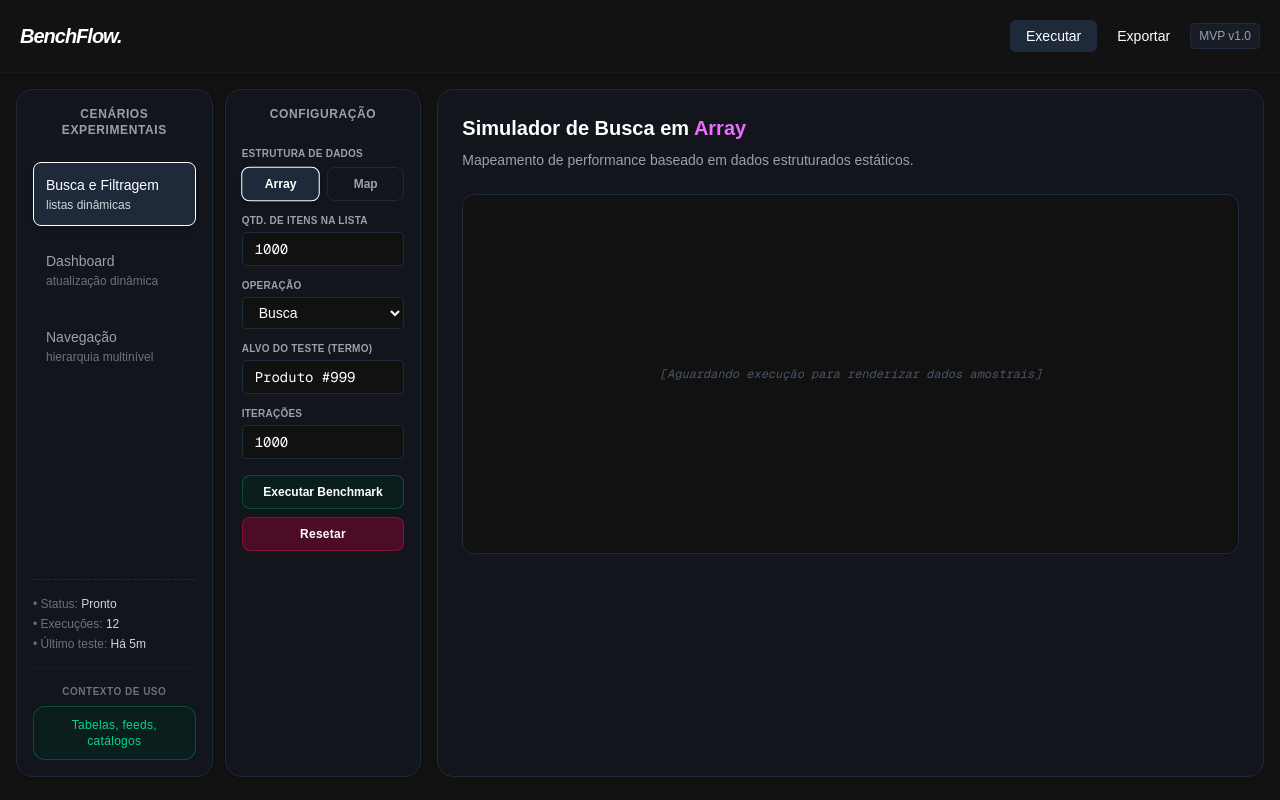
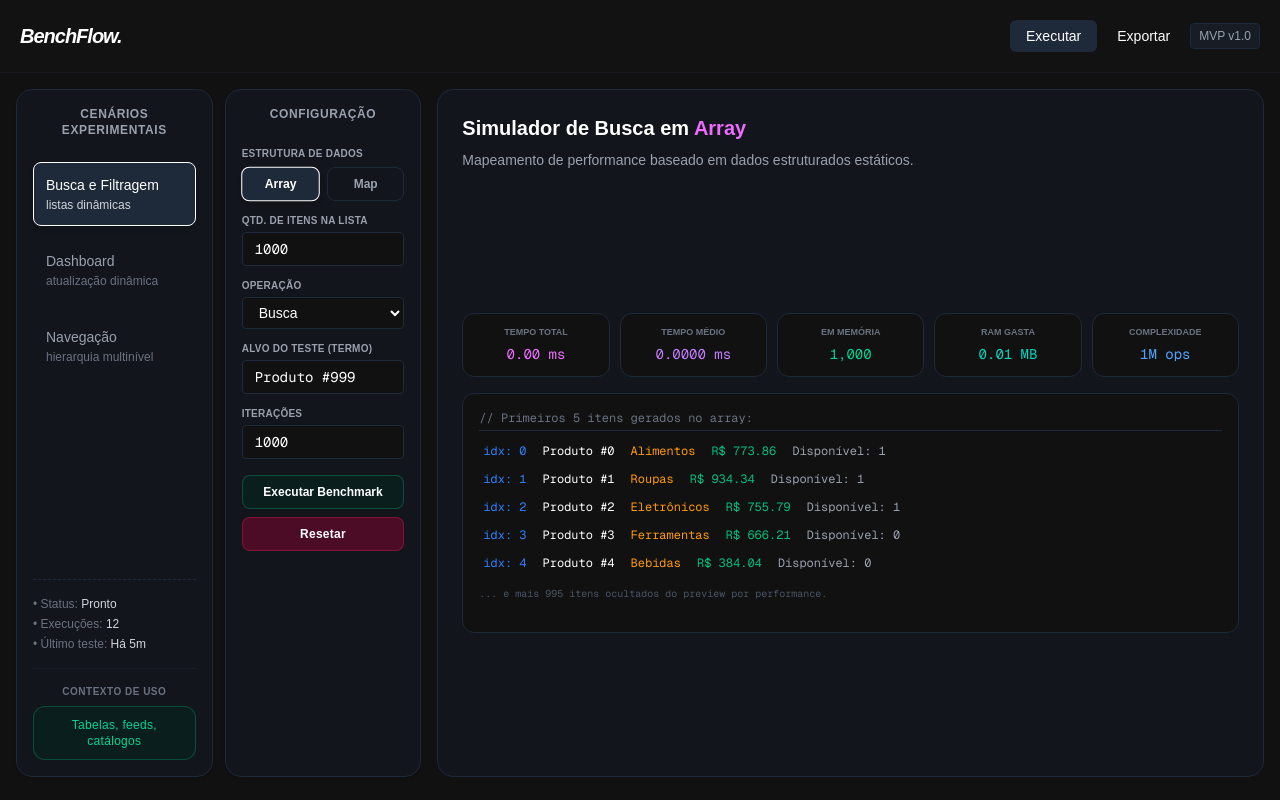
Before and after one commit to Gabb83/benchflow, a Next.js app: page / in a window 1280 px wide. Both pictures are taken after a click on the button "Executar". Built offline with nearby package versions, Linux system fonts and the light colour scheme.

Commit message:
feat: começada seção do cenário 2

```diff
--- a/app/page.tsx
+++ b/app/page.tsx
@@ -5,12 +5,25 @@ import { Registro, geracaoDeDados } from "@/src/utils/generateData";
 
 type CenarioId = 'busca' | 'dashboard' | 'navegacao';
 type EstruturaId = 'array' | 'map';
+type EstruturaDashboardId = 'array' | 'map' | 'fila';
 
 interface Cenario {
   id: CenarioId;
   titulo: string;
   subtitulo: string;
   contexto?: string;
+}
+
+interface PerformanceMemory {
+  jsHeapSizeLimit: number;
+  totalJSHeapSize: number;
+  usedJSHeapSize: number;
+}
+
+declare global {
+  interface Performance {
+    memory?: PerformanceMemory;
+  }
 }
 
 export default function Home() {
@@ -22,12 +35,18 @@ export default function Home() {
     { id: 'navegacao', titulo: 'Navegação', subtitulo: 'hierarquia multinível', contexto: 'Menus multiníveis e estruturas DOM' },
   ];
 
+  // Configurações do Cenário 1 (Busca)
   const [estrutura, setEstrutura] = useState<EstruturaId>('array');
   const [qtdItens, setQtdItens] = useState<number>(1000);
   const [operacao, setOperacao] = useState<string>('Busca');
   const [iteracoes, setIteracoes] = useState<number>(1000);
   const [termoBusca, setTermoBusca] = useState<string>("Produto #999");
 
+  // Configurações do Cenário 2 (Dashboard)
+  const [estruturaDashboard, setEstruturaDashboard] = useState<EstruturaDashboardId>('array');
+  const [frequenciaMs, setFrequenciaMs] = useState<number>(500);
+
+  // Estados globais de monitoramento do Benchmark
   const [dadosGerados, setDadosGerados] = useState<Registro[]>([]);
   const [tempoExecucao, setTempoExecucao] = useState<number | null>(null);
   const [memoriaConsumida, setMemoriaConsumida] = useState<number | null>(null);
@@ -98,6 +117,7 @@ export default function Home() {
   const resetarBenchmark = () => {
     setDadosGerados([]);
     setTempoExecucao(null);
+    setMemoriaConsumida(null);
   };
 
   return (
@@ -107,7 +127,7 @@ export default function Home() {
           <h1 className="text-xl font-black tracking-tighter italic">BenchFlow.</h1>
         </div>
         <div className="flex flex-row items-center justify-between gap-5">
-          <button className="bg-[#1e2939] hover:bg-[#2b3a50] px-4 py-1.5 rounded-md text-sm font-medium transition-colors">Executar</button>
+          <button onClick={lidarComExecucao} disabled={isRodando} className="bg-[#1e2939] hover:bg-[#2b3a50] disabled:opacity-50 px-4 py-1.5 rounded-md text-sm font-medium transition-colors cursor-pointer">Executar</button>
           <button className="text-sm font-medium hover:text-gray-300 transition-colors">Exportar</button>
           <p className="text-xs bg-[#1e2939]/50 text-gray-400 px-2 py-1 rounded border border-[#1e2939]">MVP v1.0</p>
         </div>
@@ -144,7 +164,7 @@ export default function Home() {
             </div>
 
             <div className="border-t border-dashed border-[#1e2939] pt-4 text-xs text-gray-500 space-y-1">
-              <p>• Status: <span className="text-gray-300">Pronto</span></p>
+              <p>• Status: <span className="text-gray-300">{isRodando ? 'Processando' : 'Pronto'}</span></p>
               <p>• Execuções: <span className="text-gray-300">12</span></p>
               <p>• Último teste: <span className="text-gray-300">Há 5m</span></p>
               <div className="border-t border-[#1e2939]/50 pt-4 mt-4">
@@ -216,7 +236,7 @@ export default function Home() {
                     <select
                       value={operacao}
                       onChange={(e) => setOperacao(e.target.value)}
-                      className="w-full bg-[#111] border border-[#1e2939] rounded px-3 py-1.5 text-sm text-white outline-none cursor-pointer"
+                      className="w-full bg-[#111] border border-[#1e2939] rounded px-3 py-1.5 text-sm text-white outline-none cursor-pointer p-1"
                     >
                       <option value="Busca">Busca</option>
                       <option value="Filtragem">Filtragem</option>
@@ -253,7 +273,7 @@ export default function Home() {
                       type="button"
                       disabled={isRodando}
                       onClick={lidarComExecucao}
-                      className="w-full bg-emerald-950/40 border border-emerald-500/30 hover:bg-[#253347] disabled:opacity-50 text-white text-xs font-semibold py-2 px-4 rounded-lg transition-colors cursor-pointer"
+                      className="w-full bg-emerald-950/40 border border-emerald-500/30 hover:bg-emerald-900/60 disabled:opacity-50 text-white text-xs font-semibold py-2 px-4 rounded-lg transition-colors cursor-pointer"
                     >
                       {isRodando ? 'Processando...' : 'Executar Benchmark'}
                     </button>
@@ -262,24 +282,90 @@ export default function Home() {
                       <button
                         type="button"
                         onClick={resetarBenchmark}
-                        className="bg-rose-800/40 border border-rose-500/30 text-white text-xs font-semibold tracking-wide py-2 px-3 rounded-lg transition-all cursor-pointer"
+                        className="bg-rose-800/40 border border-rose-500/30 hover:bg-rose-900/40 text-white text-xs font-semibold tracking-wide py-2 px-3 rounded-lg transition-all cursor-pointer"
                       >
                         Resetar
                       </button>
-                      {/* <button
-                        type="button"
-                        className="bg-fuchsia-700 hover:bg-fuchsia-600 text-white text-xs font-semibold py-2 px-3 rounded-lg transition-colors shadow-lg shadow-fuchsia-900/20 cursor-pointer"
-                      >
-                        Comparar
-                      </button> */}
                     </div>
                   </div>
                 </div>
               )}
               {cenarioAtivo === 'dashboard' && (
+                <div className="space-y-3 animate-[fadeIn_0.2s_ease-out]">
+                  <div>
+                    <label className="block text-[10px] font-bold text-gray-400 uppercase tracking-wide mb-1">INTERVALO DE ATUALIZAÇÃO</label>
+                    <select
+                      value={frequenciaMs}
+                      onChange={(e) => setFrequenciaMs(Number(e.target.value))}
+                      className="w-full bg-[#111] border border-[#1e2939] rounded px-3 py-1.5 text-sm text-white outline-none cursor-pointer p-1"
+                    >
+                      <option value={50}>50ms</option>
+                      <option value={100}>100ms</option>
+                      <option value={500}>500ms</option>
+                      <option value={1000}>1000ms</option>
+                    </select>
+                  </div>
+
                   <div className="space-y-3">
-                  <label className="block text-xs font-semibold text-gray-400">INTERVALO DE ATUALIZAÇÃO</label>
-                  <input type="text" defaultValue="500ms" className="w-full bg-[#111] border border-[#1e2939] rounded px-3 py-1.5 text-sm" />
+                    <label className="block text-[10px] font-bold text-gray-400 uppercase tracking-wide">Estrutura do Painel</label>
+                    <div className="grid grid-cols-3 gap-1.5">
+                      {(['array', 'map', 'fila'] as EstruturaDashboardId[]).map((est) => (
+                        <button
+                          key={est}
+                          type="button"
+                          onClick={() => setEstruturaDashboard(est)}
+                          className={`text-[11px] font-semibold py-2 px-1 rounded-lg transition-all capitalize border cursor-pointer ${
+                            estruturaDashboard === est
+                              ? 'bg-[#1e2939] border-white text-white shadow-md scale-[1.02]'
+                              : 'bg-transparent border-[#1e2939] text-gray-400 hover:bg-[#1e2939]/30'
+                          }`}
+                        >
+                          {est}
+                        </button>
+                      ))}
+                    </div>
+                    <div>
+                      <label className="block text-[10px] font-bold text-gray-400 uppercase tracking-wide mb-1">VOLUME DE ATUALIZAÇÃO</label>
+                      <input
+                        type="text"
+                        inputMode="numeric"
+                        value={qtdItens}
+                        onChange={(e) => validarApenasNumeros(e.target.value, setQtdItens)}
+                        className="w-full bg-[#111] border border-[#1e2939] focus:border-gray-400 rounded px-3 py-1.5 text-sm text-white font-mono outline-none transition-colors"
+                      />
+                    </div>
+                    <div>
+                      <label className="block text-[10px] font-bold text-gray-400 uppercase tracking-wide mb-1">TAMANHO DO BUFFER</label>
+                      <input
+                        type="text"
+                        inputMode="numeric"
+                        value={qtdItens}
+                        onChange={(e) => validarApenasNumeros(e.target.value, setQtdItens)}
+                        className="w-full bg-[#111] border border-[#1e2939] focus:border-gray-400 rounded px-3 py-1.5 text-sm text-white font-mono outline-none transition-colors"
+                      />
+                    </div>
+                  </div>
+
+                  <div className="pt-1 space-y-2">
+                    <button
+                      type="button"
+                      disabled={isRodando}
+                      onClick={lidarComExecucao}
+                      className="w-full bg-emerald-950/40 border border-emerald-500/30 hover:bg-emerald-900/60 disabled:opacity-50 text-white text-xs font-semibold py-2 px-4 rounded-lg transition-colors cursor-pointer"
+                    >
+                      {isRodando ? 'Processando...' : 'Executar Benchmark'}
+                    </button>
+
+                    <div className="grid grid-cols-1 gap-2">
+                      <button
+                        type="button"
+                        onClick={resetarBenchmark}
+                        className="bg-rose-800/40 border border-rose-500/30 hover:bg-rose-900/40 text-white text-xs font-semibold tracking-wide py-2 px-3 rounded-lg transition-all cursor-pointer"
+                      >
+                        Resetar
+                      </button>
+                    </div>
+                  </div>
                 </div>
               )}
               {cenarioAtivo === 'navegacao' && (
@@ -293,62 +379,61 @@ export default function Home() {
 
         {/* COLUNA 3 */}
         <section className="col-span-8 border border-[#1e2939] bg-[#12151b] rounded-2xl p-6 flex flex-col justify-between">
+          <div className="flex flex-col h-full justify-between">
             <div>
               <h1 className="text-xl font-semibold mb-2">Simulador de {operacao} em <span className="capitalize text-fuchsia-400">{estrutura}</span></h1>
               <p className="text-gray-400 text-sm mb-6">Mapeamento de performance baseado em dados estruturados estáticos.</p>
+            </div>
 
+            {/* AREA CENTRAL UNIFICADA DE RESULTADOS (ALTURA IGUAL PARA EVITAR PULO DE TELA) */}
+            <div className="flex-1 flex flex-col justify-center min-h-[380px]">
               { isRodando ? (
-              <div className="border border-[#1e2939] rounded-xl bg-[#111] p-4 h-90 overflow-y-auto font-mono text-xs text-gray-400">
-                <div className="h-full w-full flex flex-col items-center justify-center gap-3 animate-[fadeIn_0.15s_ease-out]">
-                  {/* SPINNER CYBERPUNK: Roda em fuchsia com uma borda sutil */}
+                <div className="border border-[#1e2939] rounded-xl bg-[#111] p-4 h-[380px] flex flex-col items-center justify-center gap-3 animate-[fadeIn_0.15s_ease-out]">
                   <div className="w-8 h-8 border-2 border-fuchsia-500/20 border-t-fuchsia-500 rounded-full animate-spin"></div>
                   <p className="text-gray-500 text-xs tracking-wider animate-pulse">
                     Processando buffers e estruturas...
                   </p>
                 </div>
-              </div>
               ) : dadosGerados.length === 0 ? (
-              <div className="border border-[#1e2939] rounded-xl bg-[#111] p-4 h-90 overflow-y-auto font-mono text-xs text-gray-400">
-                <div className="h-full flex items-center justify-center text-gray-600 italic">
+                <div className="border border-[#1e2939] rounded-xl bg-[#111] p-4 h-[380px] flex items-center justify-center text-gray-600 italic">
                   [Aguardando execução para renderizar dados amostrais]
                 </div>
+              ) : (
+                <div className="space-y-4 animate-[fadeIn_0.2s_ease-out]">
+                  <div className="grid grid-cols-5 gap-2.5">
+                    <div className="bg-[#111] border border-[#1e2939] p-3 rounded-xl text-center">
+                      <p className="text-[9px] text-gray-500 font-bold uppercase mb-1">Tempo Total</p>
+                      <p className="text-sm font-mono text-fuchsia-400">{tempoExecucao !== null ? `${tempoExecucao.toFixed(2)} ms` : '0.00 ms'}</p>
                     </div>
-              ) : (
-              <div>
-                <div className="grid grid-cols-5 gap-4 mb-6">
-                  <div className="bg-[#111] border border-[#1e2939] p-4 rounded-xl">
-                    <p className="text-[10px] text-gray-500 font-bold uppercase">Tempo Total</p>
-                    <p className="text-md font-mono text-fuchsia-400">{tempoExecucao !== null ? `${tempoExecucao.toFixed(2)} ms` : '0.00 ms'}</p>
-                  </div>
-                  <div className="bg-[#111] border border-[#1e2939] p-4 rounded-xl">
-                    <p className="text-[10px] text-gray-500 font-bold uppercase">Tempo Médio</p>
-                    <p className="text-md font-mono text-purple-400">
+                    <div className="bg-[#111] border border-[#1e2939] p-3 rounded-xl text-center">
+                      <p className="text-[9px] text-gray-500 font-bold uppercase mb-1">Tempo Médio</p>
+                      <p className="text-sm font-mono text-purple-400">
                         {tempoExecucao !== null && iteracoes > 0
-                        ? `${(tempoExecucao / iteracoes).toFixed(2)} ms`
-                        : '0.00 ms'}
+                          ? `${(tempoExecucao / iteracoes).toFixed(4)} ms`
+                          : '0.0000 ms'}
                       </p>
                     </div>
-                  <div className="bg-[#111] border border-[#1e2939] p-4 rounded-xl">
-                    <p className="text-[10px] text-gray-500 font-bold uppercase">Dados em Memória</p>
-                    <p className="text-md font-mono text-emerald-400">{dadosGerados.length.toLocaleString()}</p>
+                    <div className="bg-[#111] border border-[#1e2939] p-3 rounded-xl text-center">
+                      <p className="text-[9px] text-gray-500 font-bold uppercase mb-1">Em Memória</p>
+                      <p className="text-sm font-mono text-emerald-400">{dadosGerados.length.toLocaleString()}</p>
                     </div>
-                  <div className="bg-[#111] border border-[#1e2939] p-4 rounded-xl">
-                    <p className="text-[10px] text-gray-500 font-bold uppercase">RAM Consumida</p>
-                    <p className="text-md font-mono text-emerald-400">
+                    <div className="bg-[#111] border border-[#1e2939] p-3 rounded-xl text-center">
+                      <p className="text-[9px] text-gray-500 font-bold uppercase mb-1">RAM Gasta</p>
+                      <p className="text-sm font-mono text-teal-400">
                         {memoriaConsumida !== null ? `${memoriaConsumida} MB` : 'N/A'}
                       </p>
                     </div>
-                  <div className="bg-[#111] border border-[#1e2939] p-4 rounded-xl">
-                    <p className="text-[10px] text-gray-500 font-bold uppercase">Complexidade Absoluta</p>
-                    <p className="text-md font-mono text-blue-400">{Intl.NumberFormat('en-US', { notation: 'compact', maximumFractionDigits: 1 }).format(qtdItens * iteracoes)} ops</p>
-                    {/* {(qtdItens * iteracoes).toExponential(2)} */}
+                    <div className="bg-[#111] border border-[#1e2939] p-3 rounded-xl text-center">
+                      <p className="text-[9px] text-gray-500 font-bold uppercase mb-1">Complexidade</p>
+                      <p className="text-sm font-mono text-blue-400">{Intl.NumberFormat('en-US', { notation: 'compact', maximumFractionDigits: 1 }).format(qtdItens * iteracoes)} ops</p>
                     </div>
                   </div>
-                <div className="border border-[#1e2939] rounded-xl bg-[#111] p-4 h-64 overflow-y-auto font-mono text-xs text-gray-400">
+
+                  <div className="border border-[#1e2939] rounded-xl bg-[#111] p-4 h-[240px] overflow-y-auto font-mono text-xs text-gray-400">
                     <div className="space-y-1">
                       <p className="text-gray-500 border-b border-[#1e2939] pb-1 mb-2">// Primeiros 5 itens gerados no array:</p>
                       {dadosGerados.slice(0, 5).map((item) => (
-                    <div key={item.idx} className="flex gap-4 hover:bg-[#12151b] p-1 rounded">
+                        <div key={item.idx} className="flex gap-4 hover:bg-[#12151b] p-1 rounded transition-colors">
                           <span className="text-blue-500">idx: {item.idx}</span>
                           <span className="text-white">{item.nome}</span>
                           <span className="text-amber-500">{item.categoria}</span>
@@ -356,11 +441,13 @@ export default function Home() {
                           <span>Disponível: {item.isDisponivel}</span>
                         </div>
                       ))}
-                  <p className="text-gray-600 text-[10px] pt-2">... e mais {dadosGerados.length - 5} itens ocultados do preview por performance.</p>
+                      <p className="text-gray-600 text-[10px] pt-2">... e mais {(dadosGerados.length - 5).toLocaleString()} itens ocultados do preview por performance.</p>
                     </div>
                   </div>
                 </div>
               )}
+            </div>
+
           </div>
         </section>
       </main>
```
Lines whose indentation alone changed are shown as unchanged.
